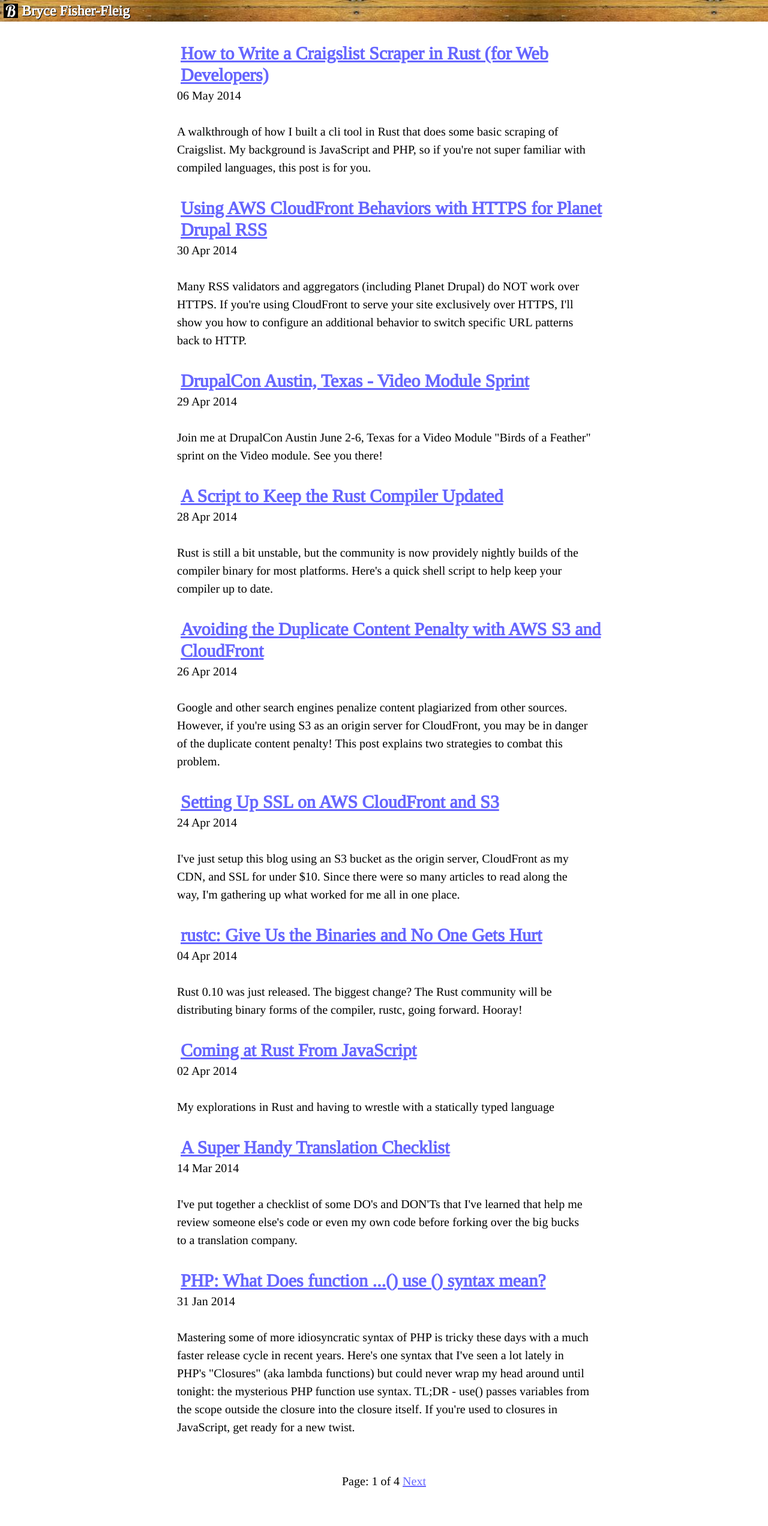
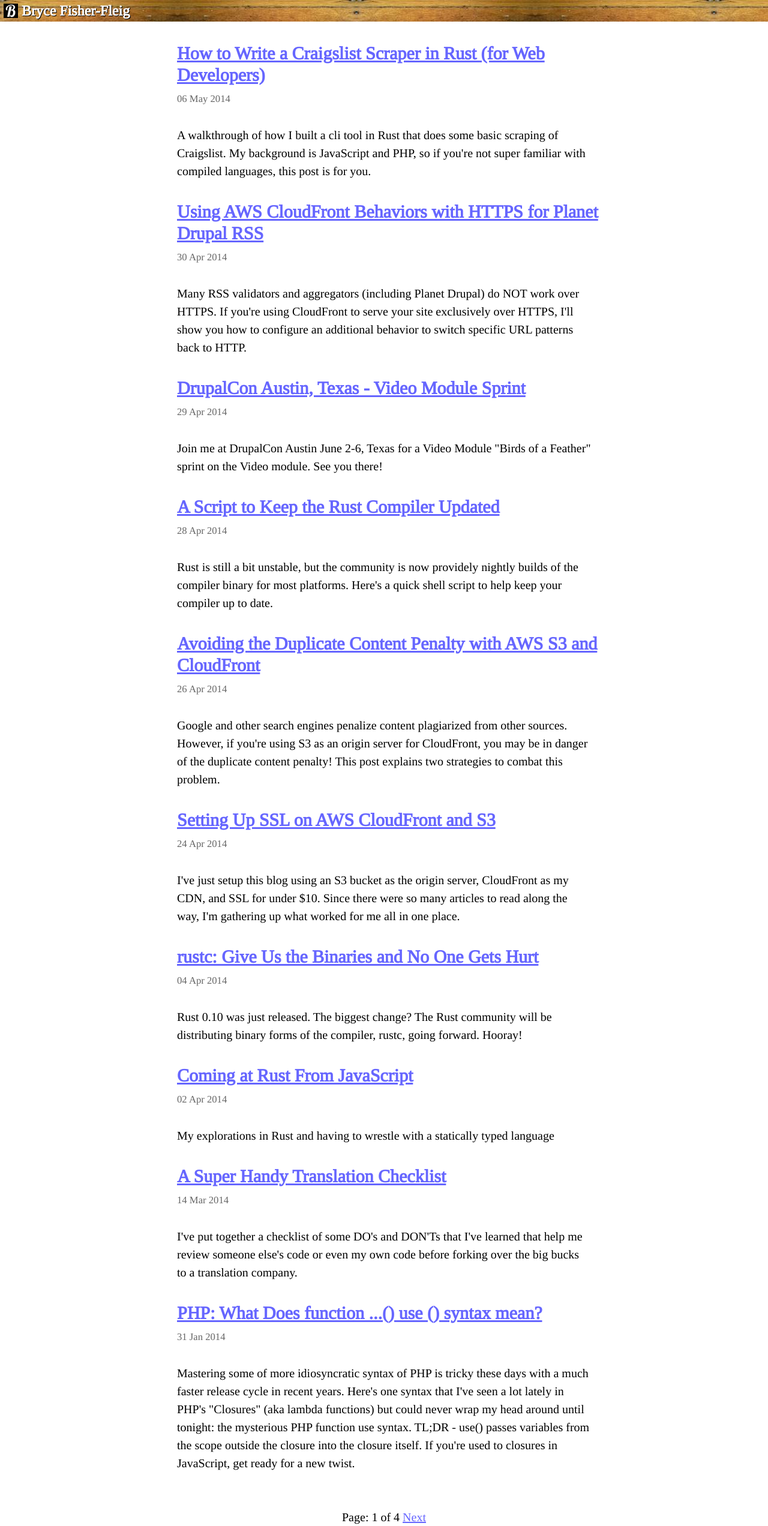
Before and after one commit to brycefisher/brycefisher.github.io-jekyll, a Jekyll site: the page built from index.html, in a window 1280 px wide. Shown: the whole page at 60% size. Built offline with Jekyll 4.4.1, drawn with Linux system fonts in a browser that asks for light colours; the list of posts is cut into pages by our own code; before the commit the page ends 2484 px from its top, so only the background shows below that.

Commit message:
Minor touch up on typography

```diff
--- a/css/screen.css
+++ b/css/screen.css
@@ -22,7 +22,7 @@ html { font-family: 'liberation_serifregular'; font-size: 16px; line-height: 24p
 
 h1 { font-size: 40px; line-height: 48px; margin: 6px 0; font-weight: bold; }
 
-h2 { font-size: 30px; line-height: 36px; margin: 36px 6px 0; font-weight: bold; }
+h2 { font-size: 30px; line-height: 36px; margin: 36px 0 6px 0; font-weight: bold; }
 
 h3 { font-size: 24px; line-height: 30px; margin: 3px 0; font-weight: bold; }
 
@@ -41,6 +41,8 @@ a:active { color: #f66; }
 strong { font-weight: 600; }
 
 em { font-style: italic; }
+
+datetime { color: #666; font-size: smaller; }
 
 code { font-family: monospace; font-size: 14px; }
 
--- a/sass/screen.scss
+++ b/sass/screen.scss
@@ -34,7 +34,7 @@
 html { font-family: 'liberation_serifregular'; font-size: 16px; line-height: 24px; }
 
 h1 { font-size: 40px; line-height: 48px; margin: 6px 0; font-weight: bold; }
-h2 { font-size: 30px; line-height: 36px; margin: 36px 6px 0; font-weight: bold; }
+h2 { font-size: 30px; line-height: 36px; margin: 36px 0 6px 0; font-weight: bold; }
 h3 { font-size: 24px; line-height: 30px; margin: 3px 0; font-weight: bold; }
 h4 { font-size: 20px; font-weight: bold; }
 h5 { font-weight: bold; }
@@ -44,6 +44,7 @@ a:visited { color: #009; }
 a:active { color: #f66; }
 strong { font-weight: 600; }
 em { font-style: italic; }
+datetime { color:#666; font-size:smaller; }
 
 code { font-family: monospace; font-size: 14px; }
 pre code { display: block; color: white; background-color: #333; padding: 6px 0 6px 1em; margin-bottom: 24px; word-wrap: break-word; white-space: pre-wrap; }
```
